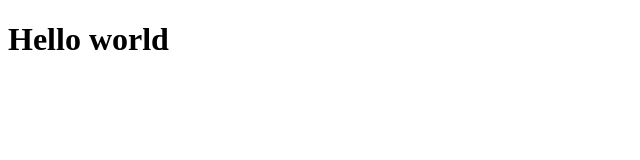
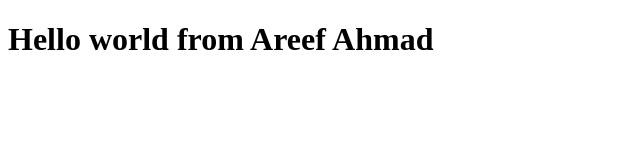
Before and after one commit to Areef94/bootcamp, a plain HTML site: page index.html in a window 1280 px wide. Shown: the whole page, without its empty margins (0-640 px from the left). Drawn offline with Linux system fonts and the light colour scheme.

Commit message:
Update index.html

```diff
--- a/index.html
+++ b/index.html
@@ -6,6 +6,6 @@
     <title>Document</title>
 </head>
 <body>
-    <h1>Hello world</h1>
+    <h1>Hello world from Areef Ahmad</h1>
 </body>
 </html>
```
